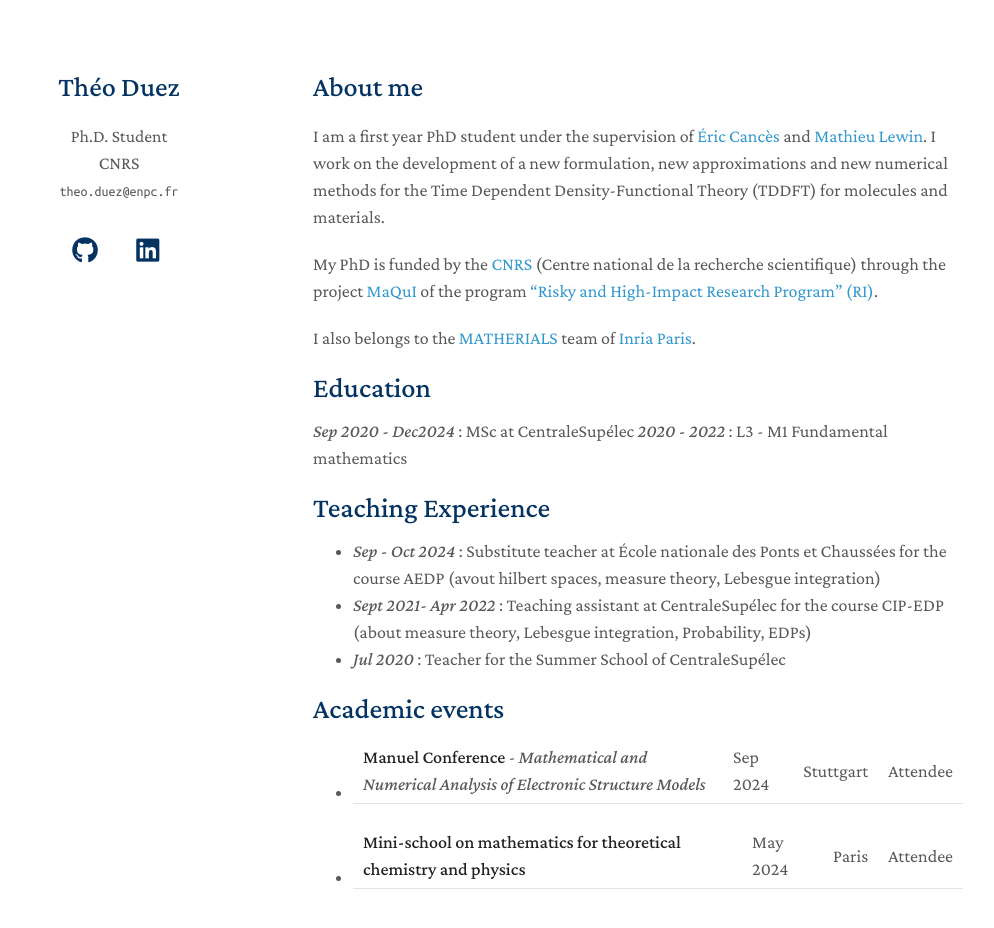
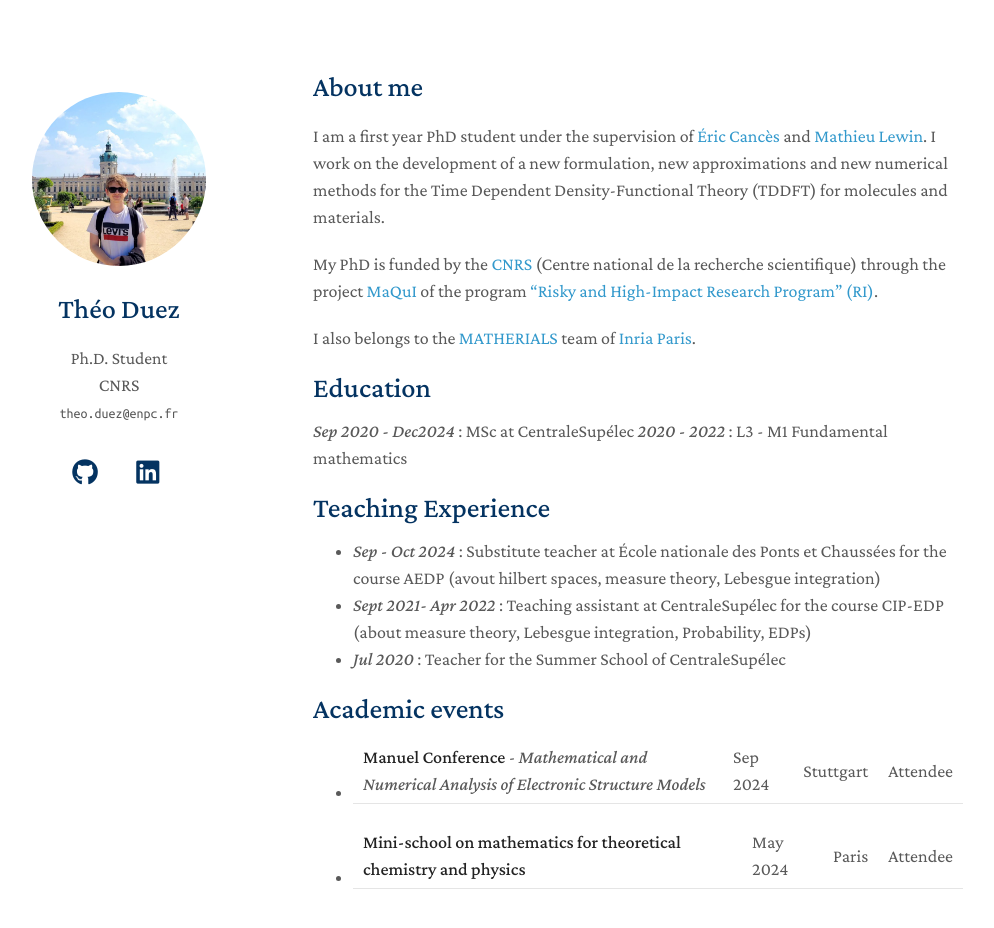
Before and after one commit to Theozeud/theozeud.github.io, a Jekyll site: the page built from index.md, in a window 1280 px wide and 986 px high. Shown: the top 928 px of the window, without its empty margins (157-1151 px from the left). Built offline with Jekyll 4.4.1, drawn with Linux system fonts in a browser that asks for light colours; some web fonts are replaced; a style sheet for code colours, icons or effects is not loaded; our own code applies the rules of GitHub Pages for plain Markdown files.

Commit message:
Update _config.yml

```diff
--- a/_config.yml
+++ b/_config.yml
@@ -20,7 +20,7 @@ linkedin: www.linkedin.com/in/théo-duez-044a581bb
 
 # Images (e.g., your profile picture and your website's favicon)
 # "favicon" and "favicon_dark" are used for the light and dark modes, respectively.
-#avatar: ./assets/img/avatar.png
+avatar: ./assets/img/foto.jpg
 #favicon: ./assets/img/favicon.png
 #favicon_dark: ./assets/img/favicon-dark.png
 
```
